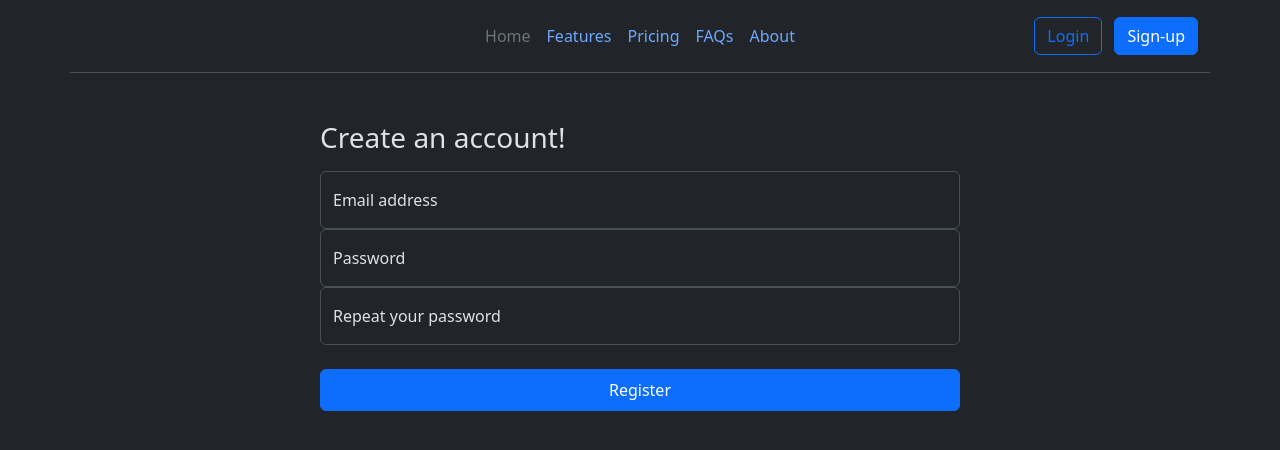
After one commit to wnsnk/webshop, a PHP site: page /register.php in a window 1280 px wide. The commit adds this page. Shown: the top 450 px of the page. Run offline with PHP 8.4, Linux system fonts and the light colour scheme.

Commit message:
start working on registering users

```diff
--- a/public/index.php
+++ b/public/index.php
@@ -8,7 +8,7 @@
     <?php include('../src/templates/bootstrap.html') ?>
 </head>
 <?php include('../src/templates/header.html') ?>
-<?php include('../src/database.php') ?>
+
 
 
 <body data-bs-theme="dark">
@@ -16,3 +16,4 @@
 </body>
 
 </html>
+<?php
--- /dev/null
+++ b/public/javascript/modules/validate_form.js
@@ -0,0 +1,103 @@
+const upperCaseLetters = [
+    'A',
+    'B',
+    'C',
+    'D',
+    'E',
+    'F',
+    'G',
+    'H',
+    'I',
+    'J',
+    'K',
+    'L',
+    'M',
+    'N',
+    'O',
+    'P',
+    'Q',
+    'R',
+    'S',
+    'T',
+    'U',
+    'V',
+    'W',
+    'X',
+    'Y',
+    'Z',
+];
+const lowerCaseLetters = [];
+for (const letter of upperCaseLetters) {
+    lowerCaseLetters.push(letter.toLowerCase);
+}
+const numbers = [0, 1, 2, 3, 4, 5, 6, 7, 8, 9];
+const specialChars = ['!', '@', '#', '$', '%', '&', '*', '?'];
+/**
+ * Validates the password.
+ *
+ * @param   password The password that needs to be validated.
+ *@returns Array with boolean and reason.
+ */
+export function validatePassword(password) {
+    const splitPassword = password.split('');
+
+    const minCharacters = 8;
+    const maxCharacters = 30;
+    let hasUpperCase, hasLowerCase, hasNumber, hasSpecialCharacter;
+
+    if (password.length < minCharacters) {
+        return [false, 'Password is too short'];
+    } else if (password.length > maxCharacters) {
+        return [false, 'Password is too long'];
+    }
+
+    for (const character of splitPassword) {
+        if (upperCaseLetters.includes(character)) {
+            hasUpperCase = true;
+        } else if (lowerCaseLetters.includes(character)) {
+            hasLowerCase = true;
+        } else if (numbers.includes(character)) {
+            hasNumber = true;
+        } else if (specialChars.includes(character)) {
+            hasSpecialCharacter = true;
+        }
+    }
+    // returns undefined????
+    console.log(
+        'uppercase:',
+        hasUpperCase,
+        'lowercase',
+        hasLowerCase,
+        'numbers',
+        hasNumber,
+        'specialchars',
+        hasSpecialCharacter,
+    );
+    if (!hasUpperCase) {
+        return [false, 'Password needs atleast 1 uppercase letter.'];
+    } else if (!hasLowerCase) {
+        return [false, 'Password needs atleast 1 lowercase letter.'];
+    } else if (!hasNumber) {
+        return [false, 'Password needs atleast 1 number [0-9].'];
+    } else if (!hasSpecialCharacter) {
+        return [
+            false,
+            'Password needs atleast 1 special character (!, @ #, $, %, &, *, ?).',
+        ];
+    } else {
+        return [true, 'Password is valid.'];
+    }
+}
+
+/**
+ * Creates A Bootstrap warning Element.
+ *
+ * @param   string  The message the warning should display.
+ */
+export function createWarningElement(string) {
+    const warningEl = document.createElement('div');
+    warningEl.classList = 'alert alert-warning';
+    warningEl.role = 'alert';
+    warningEl.textContent = string;
+    return warningEl;
+}
--- /dev/null
+++ b/public/javascript/register.js
@@ -0,0 +1,44 @@
+'use strict';
+import {
+    validatePassword,
+    createWarningElement,
+} from './modules/validate_form.js';
+
+// console.log('tet');
+
+const eMailInput = document.querySelector('#floatingInput');
+const pass0Input = document.querySelector('#floatingPassword0');
+const pass1Input = document.querySelector('#floatingPassword1');
+const registerBtn = document.querySelector('#registerBtn');
+const warningsDiv = document.querySelector('#warnings');
+
+registerBtn.addEventListener('click', function () {
+    // clear warnings
+    warningsDiv.innerHTML = '';
+    // check if inputs are filled
+    if (!eMailInput.value) {
+        warningsDiv.appendChild(
+            createWarningElement('Email address can not be empty!'),
+        );
+    }
+    if (!pass0Input.value || !pass1Input.value) {
+        warningsDiv.appendChild(
+            createWarningElement('Password can not be empty!'),
+        );
+    }
+
+    const passwordValidation = validatePassword(pass0Input.value);
+    console.log(passwordValidation);
+    if (!passwordValidation[0]) {
+        warningsDiv.appendChild(createWarningElement(passwordValidation[1]));
+    }
+
+    // CHECK IF PASSWORDS MATCH
+    const passwordsMatch = pass0Input.value === pass1Input.value ? true : false;
+
+    if (!passwordsMatch) {
+        warningsDiv.appendChild(
+            createWarningElement('Passwords do not match!'),
+        );
+    }
+});
--- /dev/null
+++ b/public/register.php
@@ -0,0 +1,42 @@
+<!DOCTYPE html>
+<html lang="en">
+
+<head>
+    <meta charset="UTF-8">
+    <meta name="viewport" content="width=device-width, initial-scale=1.0">
+    <title>Document</title>
+    <?php include('../src/templates/bootstrap.html') ?>
+</head>
+
+<body data-bs-theme="dark">
+
+    <?php include('../src/templates/header.html') ?>
+
+    <div id="warnings"></div>
+
+    <div class="d-flex align-items-center py-4 ">
+        <div class="form-sign-in w-50 m-auto">
+            <div data-np-autofill-form-type="login" data-np-watching="1">
+                <h1 class="h3 mb-3 fw-normal">Create an account!</h1>
+                <div class="form-floating">
+                    <input type="email" class="form-control" id="floatingInput" placeholder="name@example.com" data-np-checked="1" data-np-autofill-field-type="username">
+                    <label for="floatingInput">Email address</label>
+                </div>
+                <div class="form-floating">
+                    <input type="password" class="form-control" id="floatingPassword0" placeholder="Password" data-np-checked="1" data-np-autofill-field-type="password">
+                    <label for="floatingPassword0">Password</label>
+                </div>
+                <div class="form-floating">
+                    <input type="password" class="form-control" id="floatingPassword1" placeholder="Password" data-np-checked="1" data-np-autofill-field-type="password">
+                    <label for="floatingPassword1">Repeat your password</label>
+                </div>
+                <br>
+                <button id="registerBtn" class="btn btn-primary w-100 py-2">Register</button>
+            </div>
+        </div>
+    </div>
+
+    <script type="module" src="javascript/register.js"></script>
+</body>
+
+</html>
--- a/src/templates/header.html
+++ b/src/templates/header.html
@@ -11,6 +11,8 @@
         <li><a href="#" class="nav-link px-2">FAQs</a></li>
         <li><a href="#" class="nav-link px-2">About</a></li>
     </ul>
-    <div class="col-md-3 text-end"> <button type="button" class="btn btn-outline-primary me-2">Login</button> <button
-            type="button" class="btn btn-primary">Sign-up</button> </div>
+    <div class="col-md-3 text-end">
+        <a href="/log-in.php" type="button" class="btn btn-outline-primary me-2">Login</a>
+        <a href="/register.php" type="button" class="btn btn-primary">Sign-up</a>
+    </div>
 </header>
```
Also changed, not shown: src/database.php (+4 -7 lines), 1 other file.
